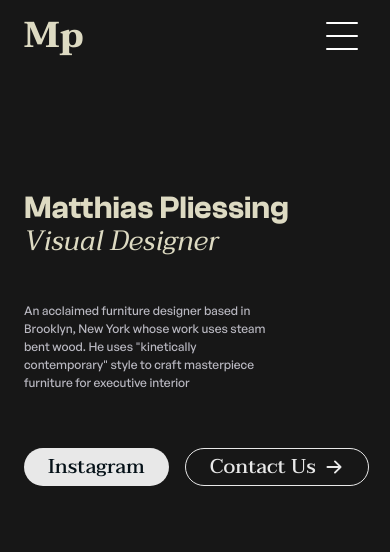
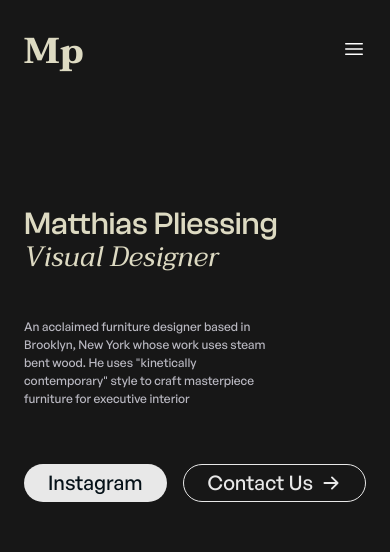
Before and after one commit to AfricanBudu/matthias-project, a React (Vite) app: page / in a window 390 px wide. Shown: the top 552 px of the page. Built offline with nearby package versions, Linux system fonts and the light colour scheme.

Commit message:
touch continue

```diff
--- a/src/assets/matthias.jsx
+++ b/src/assets/matthias.jsx
@@ -6,7 +6,7 @@ const Matthias = () => {
         <div className="flex flex-col gap-14 pl-14 md:pl-12  xs:pl-6 mt-28 mb-10 justify-normal items-start md:flex-row">
             <div>
                 <div className="pb-10">
-                <p className=" xl:text-[5.5rem] md:text-[25px] xs:text-[32px] font-Semibold_Grotesk xl:leading-[6.2rem] md:leading-[24.4px] text-[#DDDAC2]">Matthias Pliessing</p>
+                <p className=" xl:text-[5.5rem] md:text-[25px] xs:text-[32px] font-Medium_Grotesk xl:leading-[6.2rem] md:leading-[24.4px] text-[#DDDAC2]">Matthias Pliessing</p>
                 <p className="-mt-3 xl:text-[4.375rem] md:text-[25px] xs:text-[28px] font-taviraj italic xl:leading-[6rem]  md:leading-[24.4px] text-[#DDDAC2]">Visual Designer</p>
                 </div>
                 <p className="max-w-[35.5rem] font-General_Sans font-medium text-[#B9B8C1] xl:text-[24px] md:text-[24px] xs:text-[12px] md:max-w-[650px] xs:max-w-[254px]">
@@ -15,7 +15,7 @@ const Matthias = () => {
                 He uses "kinetically contemporary" style to craft masterpiece furniture for executive interior
                 </p>
             </div>
-            <div className="flex gap-4 font-taviraj font-medium md:self-end">
+            <div className="flex gap-4 font-General_Sans font-medium md:self-end">
                 <button className=' bg-[#E8E8E8] text-xl text-[#051118] px-6 py-1 rounded-3xl flex items-center'>
                     Instagram
                 </button>
--- a/src/assets/navbar.jsx
+++ b/src/assets/navbar.jsx
@@ -1,8 +1,8 @@
 import { ChevronDownIcon, ArrowRightIcon } from "@heroicons/react/16/solid"
 const Navbar = () => {
   return (
-    <nav className="py-4">
-      <div className="pl-14 xs:pl-6 flex justify-between items-center font-Regular_Grotesk md:mx-auto">
+    <nav className="pt-8 py-4 xl:px-14 md:px-14 xs:px-6">
+      <div className="  flex justify-between items-center font-Regular_Grotesk md:mx-auto">
         <div className=" font-taviraj capitalize font-bold text-4xl text-[#DDDAC2] ">mp</div>
         {/* ======Larger screen====== */}
         <div className="hidden justify-between xl:w-[60%] md:flex">
@@ -29,11 +29,12 @@ const Navbar = () => {
         </div>
         {/* ===== Mobile screen ====== */}
         <div className="md:hidden ">
-          <button
-            className='mx-6 w-10 h-7 flex flex-col justify-between'>
-            <div className="w-8 h-[2px] bg-white rounded"></div>
-            <div className="w-8 h-[2px] bg-white rounded"></div>
-            <div className="w-8 h-[2px] bg-white rounded"></div>
+          <button>
+              <svg xmlns="http://www.w3.org/2000/svg" fill="none" viewBox="0 0 24 24" stroke-width="1.5" stroke="currentColor" class="size-6 text-white">
+                <path stroke-linecap="round" stroke-linejoin="round" d="M3.75 6.75h16.5M3.75 12h16.5m-16.5 5.25h16.5" />
+              </svg>
+
+
           </button>
         </div>
       </div>
```
